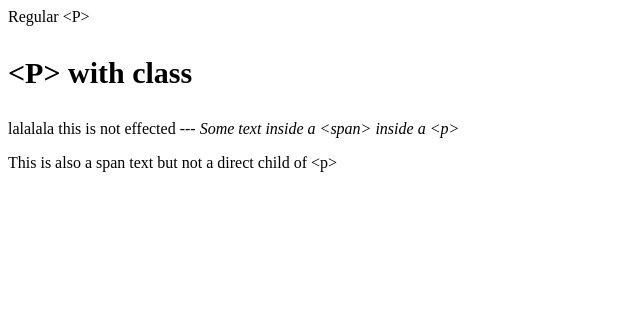
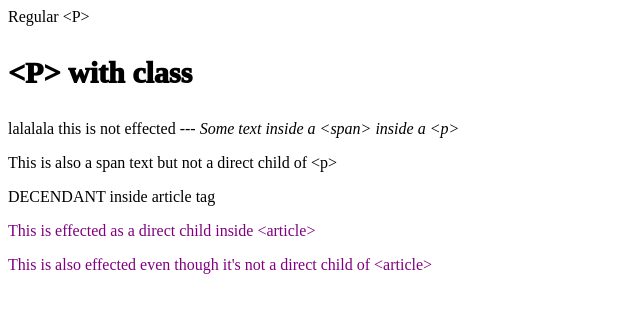
Before and after one commit to yuditya-s/coursera_practice, a plain HTML site: page week2/css_selector_comb.html in a window 1280 px wide. Shown: the whole page, without its empty margins (0-640 px from the left). Drawn offline with Linux system fonts and the light colour scheme.

Commit message:
Update css_selector_comb.html

```diff
--- a/week2/css_selector_comb.html
+++ b/week2/css_selector_comb.html
@@ -5,11 +5,14 @@
 		<title>CSS Selector Combining</title>
 		<style>
 			p.some-p-class{
-				font-weight: 900;
+				font-weight: 1000;
 				font-size: 30px;
 			}
 			p > span{
 				font-style: italic;
+			}
+			article p{
+				color: purple;
 			}
 		</style>
 	</head>
@@ -17,10 +20,18 @@
 		<!-- SPECIFIC ELEMENT with element + id/class -->
 		<p>Regular &lt;P&gt;</p>
 		<p class="some-p-class">&lt;P&gt; with class</p>
-		<!-- ELEMENT which is a child of other element -->
+		<!-- ELEMENT which is a DIRECT child of other element -->
 		<p>lalalala this is not effected --- <span>Some text inside a &lt;span&gt; inside a &lt;p&gt; </span></p>
 		<p>
 			<div><span>This is also a span text but not a direct child of &lt;p&gt;</span></div>
 		</p>
+		<!-- ELEMENT which is any child of a spesific element (decendant) -->
+		<article>
+			DECENDANT inside article tag
+			<p>This is effected as a direct child  inside &lt;article&gt;</p>
+			<div>
+				<p>This is also effected even though it's not a direct child of &lt;article&gt;</p>
+			</div>
+		</article>
 	</body>
 </html>
```
